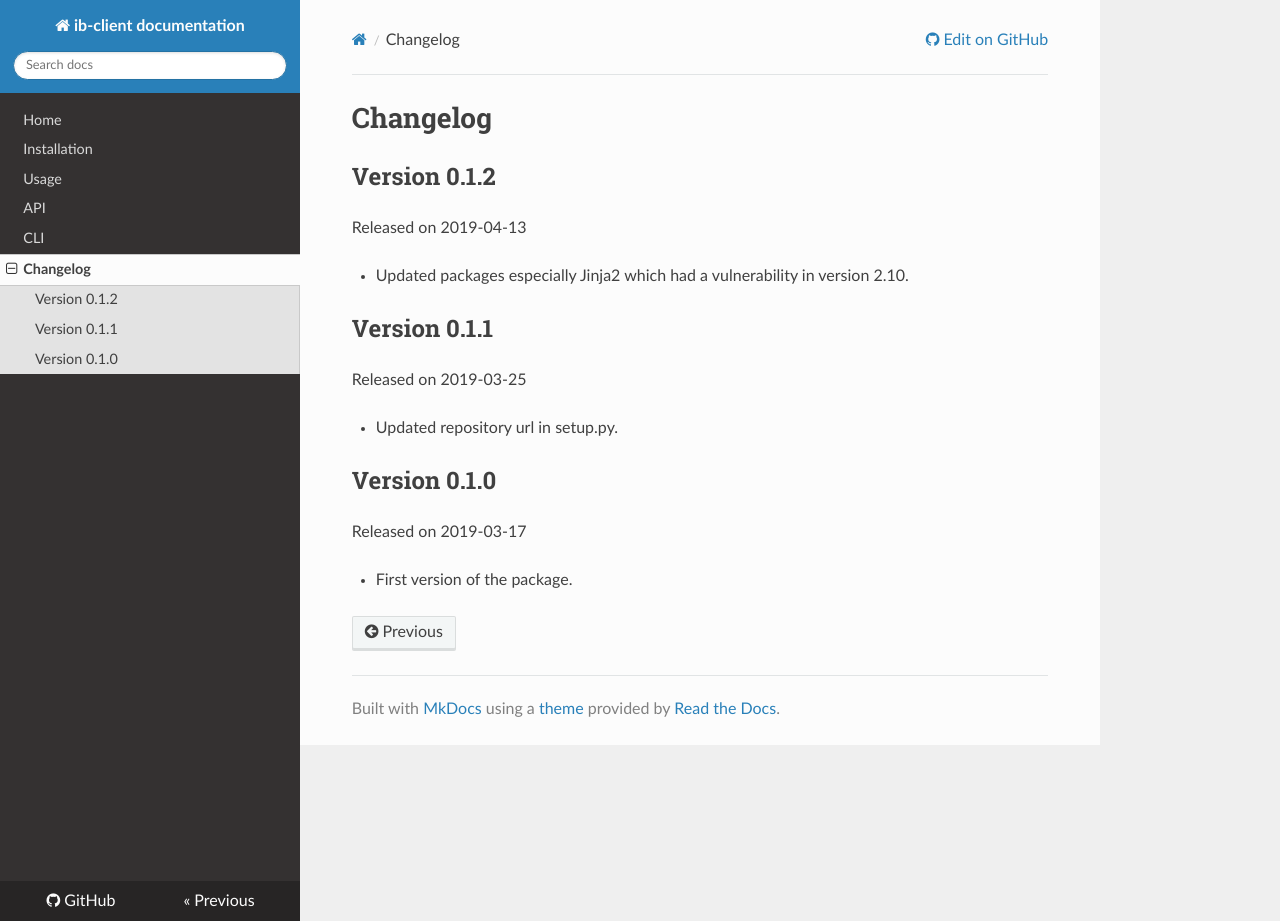
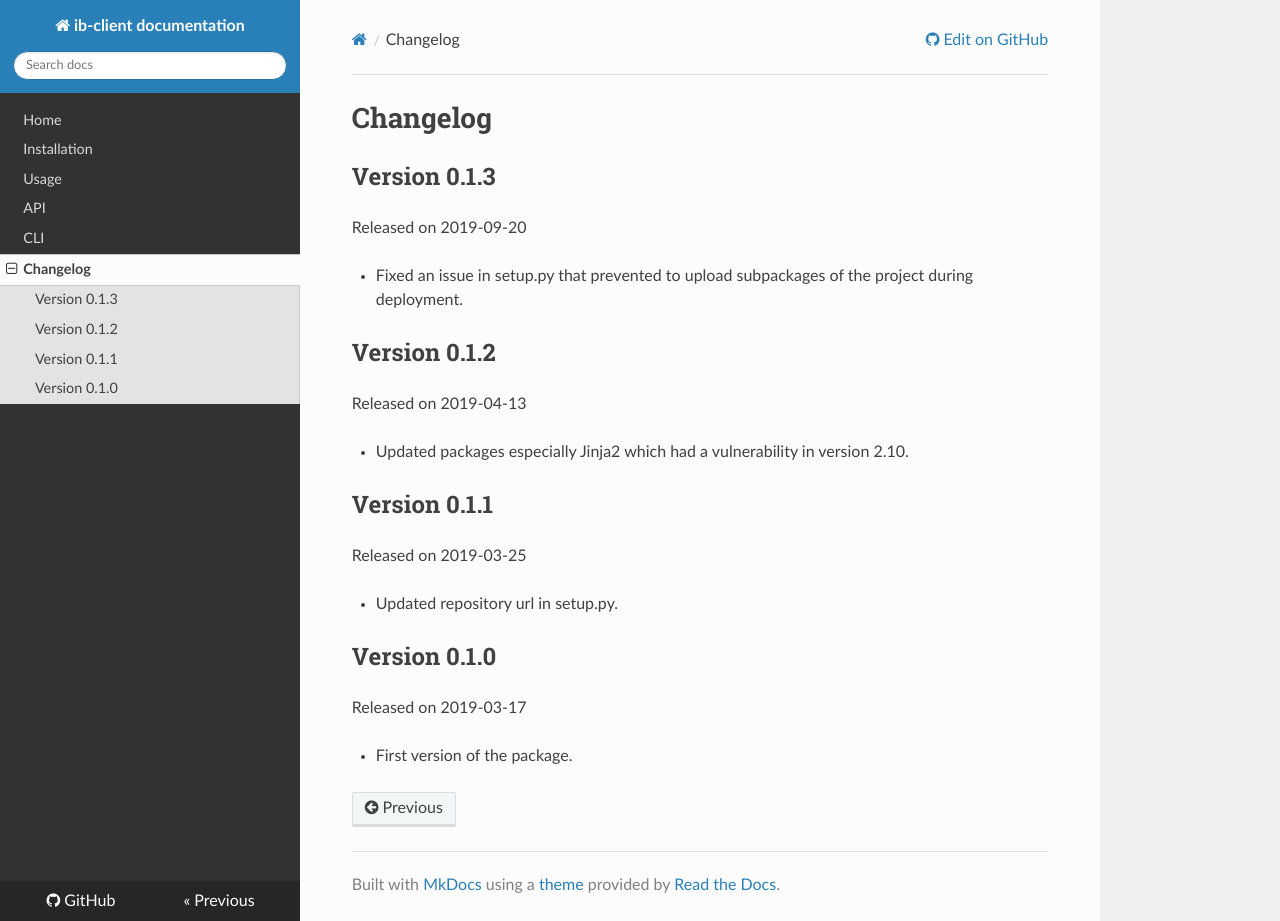
Before and after one commit to lewoudar/ib_client, an MkDocs documentation site: the page built from docs/changelog.md, in a window 1280 px wide and 921 px high. Built offline with MkDocs 1.6.1, drawn with Linux system fonts in a browser that asks for light colours; nearby versions of some CDN libraries; old or Windows-style settings are respelled for this version of MkDocs.

Commit message:
docs: updated README.md and CHANGELOG.md
README.md: added a badge for the license used.

```diff
--- a/docs/changelog.md
+++ b/docs/changelog.md
@@ -1,4 +1,10 @@
 # Changelog
+
+## Version 0.1.3
+
+Released on 2019-09-20
+
+- Fixed an issue in setup.py that prevented to upload subpackages of the project during deployment.
 
 ## Version 0.1.2
 
```
Also changed, not shown: CHANGELOG.md (+6 -0 lines), README.md (+1 -0 lines).
